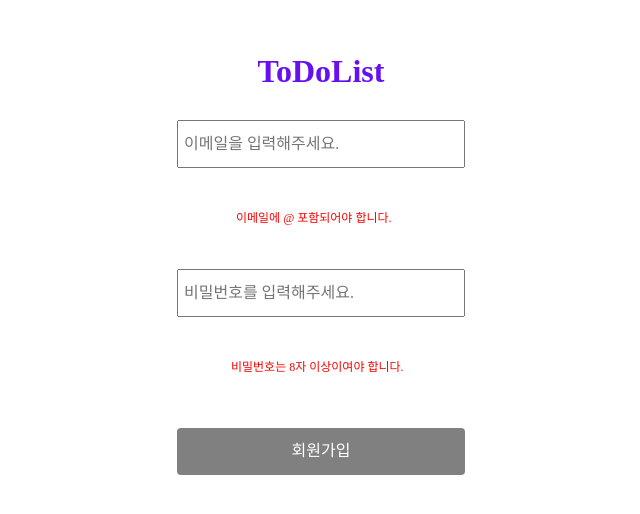
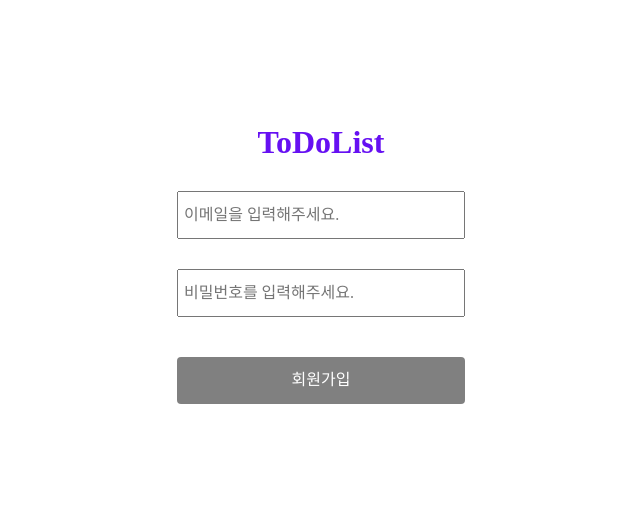
Before and after one commit to pre-onboarding-Team-4/pre-onboarding-11th-1-4, a React (Create React App) app: page /signup in a window 1280 px wide. Shown: the part 152-666 px from the top of the page, without its empty margins (319-959 px from the left). Built offline with nearby package versions, Linux system fonts and the light colour scheme; no server answers; a web font is replaced by a local one.

Commit message:
fix: 빈 문자열 입력시 에러 출력하는 버그 해결

```diff
--- a/src/components/AuthForm.jsx
+++ b/src/components/AuthForm.jsx
@@ -37,6 +37,20 @@ function AuthForm({ type, onClick }) {
     e.preventDefault();
   };
 
+  const renderEmailError = () => {
+    if (type !== 'signup') return false;
+    if (auth.email === '') return false;
+    if (isValidEmail) return false;
+    return true;
+  };
+
+  const renderPwError = () => {
+    if (type !== 'signup') return false;
+    if (auth.pw === '') return false;
+    if (isValidPw) return false;
+    return true;
+  };
+
   return (
     <FormContainer>
       <Title>ToDoList</Title>
@@ -48,11 +62,7 @@ function AuthForm({ type, onClick }) {
           onChange={emailOnChange}
           placeholder="이메일을 입력해주세요."
         />
-        {!isValidEmail && type === 'signup' ? (
-          <EmailValidText>이메일에 @ 포함되어야 합니다.</EmailValidText>
-        ) : (
-          ''
-        )}
+        {renderEmailError() ? <EmailValidText>이메일에 @ 포함되어야 합니다.</EmailValidText> : ''}
 
         <PwInput
           type="password"
@@ -61,11 +71,7 @@ function AuthForm({ type, onClick }) {
           onChange={pwOnChange}
           placeholder="비밀번호를 입력해주세요."
         />
-        {!isValidPw && type === 'signup' ? (
-          <PwValidText>비밀번호는 8자 이상이여야 합니다.</PwValidText>
-        ) : (
-          ''
-        )}
+        {renderPwError() ? <PwValidText>비밀번호는 8자 이상이여야 합니다.</PwValidText> : ''}
       </UserInputForm>
       <Btn data-testid={btnId} type="submit" disabled={!isValid} onClick={onClick}>
         {btnName}
```
